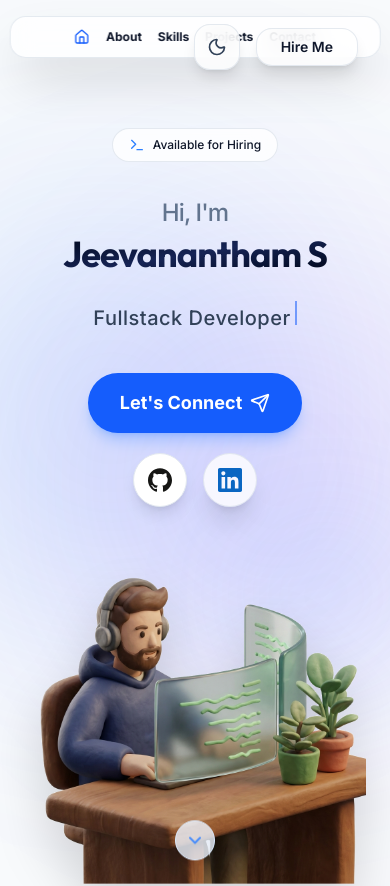
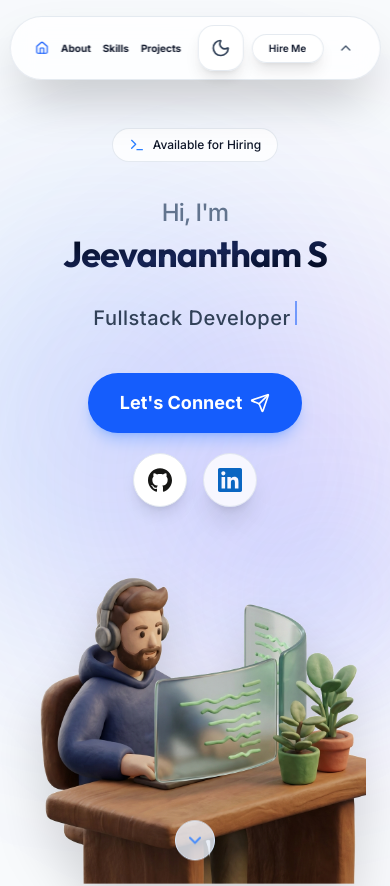
Before and after one commit to Jeeva1121/Portfolio, a Next.js app: page / in a window 390 px wide. Shown: the top 886 px of the page. Built offline with nearby package versions, Linux system fonts and the light colour scheme.

Commit message:
feat: mobile navbar hide option, faster certifications, and mobile native scroll

```diff
--- a/src/components/ClientLayout.tsx
+++ b/src/components/ClientLayout.tsx
@@ -18,7 +18,7 @@ export default function ClientLayout({ children }: { children: React.ReactNode }
                     easing: (t) => (t === 1 ? 1 : 1 - (2 ** (-10 * t))),
                     orientation: "vertical",
                     gestureOrientation: "vertical",
-                    smoothWheel: true,
+                    smoothWheel: window.innerWidth > 768,
                     wheelMultiplier: 1,
                     infinite: false,
                 });
--- a/src/components/Navbar.tsx
+++ b/src/components/Navbar.tsx
@@ -1,7 +1,8 @@
 "use client";
 
-import { motion } from "framer-motion";
-import { Home } from "lucide-react";
+import { useState, useEffect } from "react";
+import { motion, AnimatePresence } from "framer-motion";
+import { Home, ChevronUp, ChevronDown, Menu } from "lucide-react";
 import ThemeToggle from "./ThemeToggle";
 
 const navItems = [
@@ -13,41 +14,96 @@ const navItems = [
 ];
 
 export default function Navbar() {
+    const [isHidden, setIsHidden] = useState(false);
+    const [isMinimized, setIsMinimized] = useState(false);
+    const [lastScrollY, setLastScrollY] = useState(0);
+
+    useEffect(() => {
+        const handleScroll = () => {
+            const currentScrollY = window.scrollY;
+            if (currentScrollY > lastScrollY && currentScrollY > 100 && !isMinimized) {
+                setIsHidden(true);
+            } else {
+                setIsHidden(false);
+            }
+            setLastScrollY(currentScrollY);
+        };
+
+        window.addEventListener("scroll", handleScroll, { passive: true });
+        return () => window.removeEventListener("scroll", handleScroll);
+    }, [lastScrollY, isMinimized]);
+
     return (
-        <>
         <motion.nav
             initial={{ y: -100, opacity: 0 }}
-                animate={{ y: 0, opacity: 1 }}
-                className="fixed top-4 md:top-6 left-1/2 -translate-x-1/2 z-50 w-[95%] md:w-auto max-w-2xl"
+            animate={{
+                y: isHidden ? -100 : 0,
+                opacity: isHidden ? 0 : 1
+            }}
+            transition={{ duration: 0.3 }}
+            className="fixed top-4 md:top-6 left-1/2 -translate-x-1/2 z-50 w-[95%] lg:w-max max-w-7xl"
         >
-                <div className="glass px-4 md:px-8 py-3 md:py-4 rounded-2xl md:rounded-full flex items-center justify-between md:justify-center shadow-2xl border-white/20 overflow-x-auto no-scrollbar">
-                    <div className="flex items-center gap-4 md:gap-8 px-2 md:px-4 mx-auto">
+            <div className="relative">
+                <AnimatePresence mode="wait">
+                    {!isMinimized ? (
+                        <motion.div
+                            key="expanded"
+                            initial={{ scale: 0.8, opacity: 0 }}
+                            animate={{ scale: 1, opacity: 1 }}
+                            exit={{ scale: 0.8, opacity: 0 }}
+                            className="glass px-4 md:px-6 py-2 md:py-3 rounded-full flex items-center gap-2 md:gap-6 shadow-2xl border-white/20"
+                        >
+                            {/* Navigation Links */}
+                            <div className="flex items-center gap-3 md:gap-8 px-2 overflow-x-auto no-scrollbar">
                                 {navItems.map((item) => (
                                     <a
                                         key={item.name}
                                         href={item.href}
-                                className="flex items-center gap-1.5 text-xs md:text-sm font-bold text-slate-900 dark:text-white hover:text-blue-600 transition-colors whitespace-nowrap"
+                                        className="flex items-center gap-1.5 text-[10px] md:text-sm font-bold text-slate-900 dark:text-white hover:text-blue-600 transition-colors whitespace-nowrap"
                                         aria-label={item.name}
                                     >
-                                {item.icon && <item.icon className="w-4 h-4 md:w-5 md:h-5 text-blue-600" />}
-                                <span className={item.icon ? "hidden md:inline" : ""}>{item.name}</span>
+                                        {item.icon && <item.icon className="w-3.5 h-3.5 md:w-5 md:h-5 text-blue-600" />}
+                                        <span className={item.icon ? "hidden sm:inline" : ""}>{item.name}</span>
                                     </a>
                                 ))}
                             </div>
+
+                            <div className="hidden md:block w-px h-6 bg-slate-200 dark:bg-white/10" />
+
+                            <div className="flex items-center gap-2 md:gap-4 shrink-0 px-1">
+                                <ThemeToggle />
+                                <a
+                                    href="#contact"
+                                    className="glass-button py-1.5! md:py-2! px-4! md:px-6! text-[10px] md:text-sm font-bold rounded-full text-slate-900 dark:text-white whitespace-nowrap"
+                                >
+                                    Hire Me
+                                </a>
+
+                                {/* Minimize Button for Mobile */}
+                                <button
+                                    onClick={() => setIsMinimized(true)}
+                                    className="md:hidden p-1.5 rounded-full hover:bg-slate-200 dark:hover:bg-white/10 text-slate-600 dark:text-slate-400"
+                                    aria-label="Minimize Navbar"
+                                >
+                                    <ChevronUp className="w-4 h-4" />
+                                </button>
+                            </div>
+                        </motion.div>
+                    ) : (
+                        <motion.button
+                            key="minimized"
+                            initial={{ scale: 0.8, opacity: 0 }}
+                            animate={{ scale: 1, opacity: 1 }}
+                            exit={{ scale: 0.8, opacity: 0 }}
+                            onClick={() => setIsMinimized(false)}
+                            className="glass p-3 rounded-full shadow-2xl border-white/20 text-blue-600 flex items-center justify-center mx-auto"
+                            aria-label="Show Navbar"
+                        >
+                            <Menu className="w-5 h-5" />
+                        </motion.button>
+                    )}
+                </AnimatePresence>
             </div>
         </motion.nav>
-
-            {/* Top Right Actions */}
-            <motion.div
-                initial={{ opacity: 0, x: 50 }}
-                animate={{ opacity: 1, x: 0 }}
-                className="fixed top-6 right-8 z-50 flex items-center gap-4"
-            >
-                <ThemeToggle />
-                <a href="#contact" className="glass-button py-2! px-6! text-sm font-bold rounded-full text-slate-900 dark:text-white">
-                    Hire Me
-                </a>
-            </motion.div>
-        </>
     );
 }
```
Lines whose indentation alone changed are shown as unchanged.
